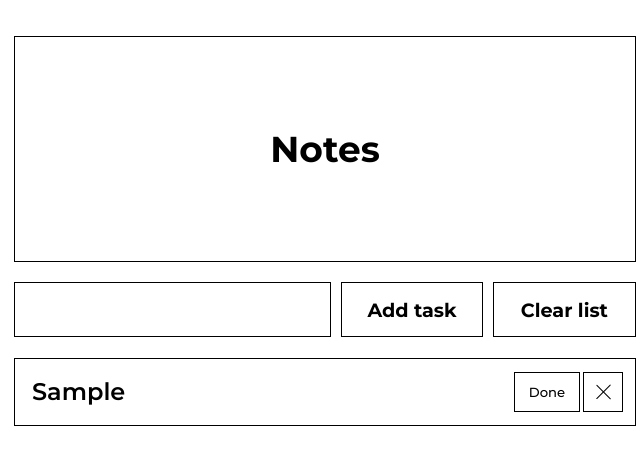
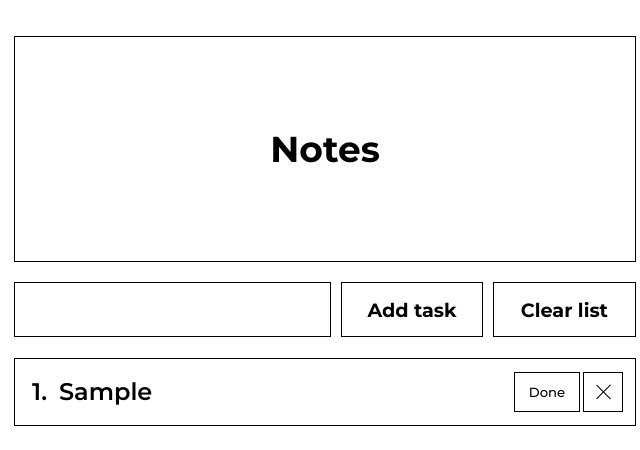
Before and after one commit to WafelT/NoteApp, a plain HTML site: page index.html in a window 1280 px wide. Both pictures are taken after typing "Sample" into the empty fields and a click on the button "Add task". Shown: the full height of the page, 315-955 px from the left. Drawn offline with Linux system fonts and the light colour scheme.

Commit message:
index-refactoring

```diff
--- a/app.js
+++ b/app.js
@@ -1,109 +1,3 @@
-// const clearBtn = document.getElementById('clear__button');
-// const addBtn = document.getElementById('add__button');
-// const addInput = document.getElementById('add__input');
-// const taskTable = document.getElementById('task__table');
-// const body = document.querySelector('body');
-// const tasks = document.querySelectorAll('.task__item');
-// let closeBtn = document.querySelectorAll('.task__item-close');
-// let taskNum = document.querySelectorAll('.task__number');
-// let doneBtn = document.querySelectorAll('.task__item-done');
-
-
-// // Create Element
-
-// addBtn.addEventListener('click', function () {
-//     let inputNode = document.createTextNode(addInput.value);
-
-//     if (inputNode.length === 0) {
-//         return;
-//     }
-
-//     let newItem = document.createElement('article');
-//     newItem.classList.add('task__item');
-//     taskTable.appendChild(newItem);
-
-//     let wrapperText = document.createElement('div');
-//     wrapperText.classList.add('task__item-text-wrapper');
-//     newItem.appendChild(wrapperText);
-
-//     let taskNum = document.querySelectorAll('.task__number');
-
-//     let taskNumber = document.createElement('h2');
-//     let taskNumberNode = document.createTextNode(taskNum.length + 1 + '.');
-//     taskNumber.classList.add('task__number');
-//     taskNumber.appendChild(taskNumberNode);
-//     wrapperText.appendChild(taskNumber);
-
-//     let btnWrapper = document.createElement('div');
-//     btnWrapper.classList.add('task__item-wrapper');
-//     newItem.appendChild(btnWrapper);
-
-//     let taskText = document.createElement('p');
-//     taskText.classList.add('task__text');
-//     wrapperText.appendChild(taskText);
-//     taskText.appendChild(inputNode);
-
-//     let btnDone = document.createElement('button');
-//     btnDoneNode = document.createTextNode('Done');
-//     btnDone.classList.add('task__item-done');
-//     btnDone.appendChild(btnDoneNode);
-//     btnWrapper.appendChild(btnDone);
-
-//     let btnClose = document.createElement('button');
-//     let btnCloseSpan = document.createElement('span');
-//     btnClose.classList.add('task__item-close');
-//     btnClose.appendChild(btnCloseSpan);
-//     btnClose.appendChild(btnCloseSpan);
-//     btnWrapper.appendChild(btnClose);
-
-//     addInput.value = "";
-// });
-
-
-// // Button functions (Close && Done)
-
-// function doneBtnWork() {
-//     doneBtn.forEach(function (item) {
-//         item.addEventListener('click', function () {
-//             item.closest('.task__item').remove();
-//         });
-//     });
-// };
-
-// function closeBtnWork() {
-//     closeBtn.forEach(function (item) {
-//         item.addEventListener('click', function () {
-//             item.closest('.task__item').remove();
-//         });
-//     });
-// };
-
-
-// addBtn.addEventListener('click', function () {
-//     doneBtn = document.querySelectorAll('.task__item-done');
-//     doneBtnWork();
-// });
-
-// addBtn.addEventListener('click', function () {
-//     closeBtn = document.querySelectorAll('.task__item-close');
-//     closeBtnWork();
-// });
-
-// addBtn.addEventListener('click', function () {
-//     let tasks = document.querySelectorAll('.task__item');
-//     clearBtn.addEventListener('click', function () {
-//         tasks.forEach(function(item) {
-//             item.remove();
-//         });
-//     });
-// });
-
-// doneBtnWork();
-// closeBtnWork();
-
-
-
-
 const addBtn = document.getElementById('add__button');
 
 let tasks = [];
@@ -118,11 +12,14 @@ window.onload = function() {
 function showTasks() {
     document.getElementById("task__table").innerHTML = "";
 
-    tasks.forEach(function(task) {
+    tasks.forEach(function(task, index) {
         document.getElementById("task__table").innerHTML +=
         "<li class='task__item'>" +
             "<div class='task__item-wrapper'>" +
-                "<p class='task__text'>" + task + "</p>" +
+                "<div class='task__text-wrapper'>" +
+                    "<p class='task__index'>" + (index + 1) + "." + "</p>" +
+                    "<p class='task__text'>" + task + "</p>" +
+                "</div>" +
                 "<div class='task__item-buttons'>" +
                     "<button onclick='deleteTask()' class='task__item-done'>Done</button>" +
                     "<button onclick='deleteTask()' class='task__item-close'><span></span></button>" +
--- a/style.css
+++ b/style.css
@@ -29,6 +29,7 @@ button:hover {
 
 .app-wrapper {
     width: 25.9em;
+    margin-bottom: 3em;
 }
 
 .todo__list-heading {
@@ -94,13 +95,22 @@ button:hover {
     transition: .4s ease;
 }
 
-.task__item p {
+.task__text-wrapper {
+    display: flex;
+}
+
+.task__text {
     display: block;
 
     width: 15em;
     margin-right: 1.5em;
     overflow-wrap: break-word;
 
+    font-weight: 600;
+}
+
+.task__index {
+    margin-right: 0.5em;
     font-weight: 600;
 }
 
@@ -119,6 +129,7 @@ button:hover {
 
 .task__item-done {
     font-size: 0.55em;
+    user-select: none;
 
     margin-left: 0.5em;
     width: 5em;
```
